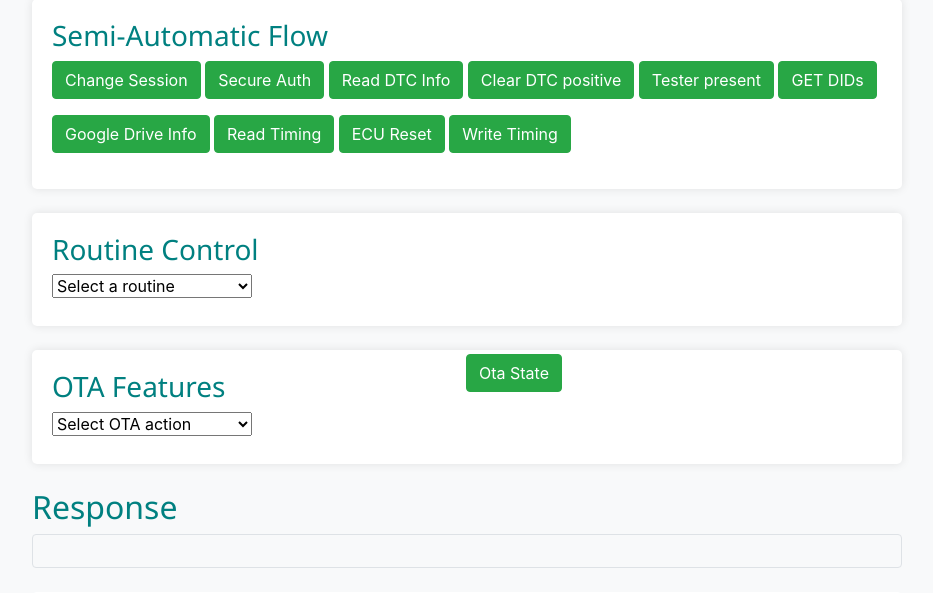
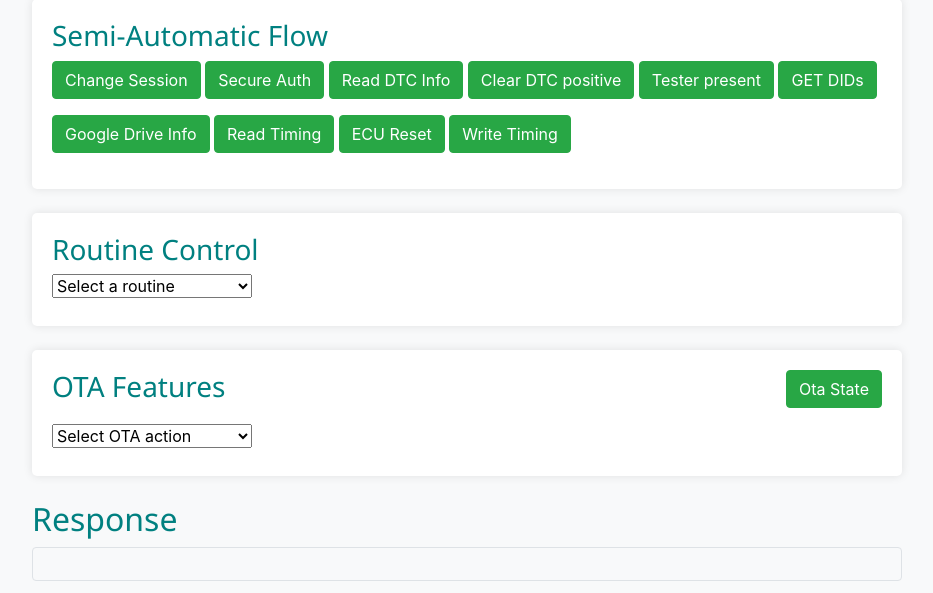
Before and after one commit to CatalinGP/backend_repo, a Flask app: page / in a window 1280 px wide. Shown: the part 683-1276 px from the top of the page, without its empty margins (173-1106 px from the left). Run offline with Flask 3, Linux system fonts and the light colour scheme; some libraries are stand-ins or nearby versions.

Commit message:
fix ota button

```diff
--- a/rest_api/templates/index.html
+++ b/rest_api/templates/index.html
@@ -119,8 +119,10 @@
         </div>
 
         <div class="btn-group-box mb-4">
-            <button id="ota-status-btn" class="btn btn-success mb-3" style="margin-right:25vw; margin-top:-2vh; float:right;" onclick="getOtaStatus('click')" ondblclick="getOtaStatus('dblclick')">Ota State</button>
+            <div style="display: flex; justify-content: space-between; ">
                 <h3 class="text-color">OTA Features</h3>
+                <button id="ota-status-btn" class="btn btn-success mb-3" style="float: right;" onclick="getOtaStatus('click')" ondblclick="getOtaStatus('dblclick')">Ota State</button>
+            </div>
             <select id="ota-actions-dropdown" class="form-select" style="max-width: 200px;" onchange="selectOtaAction()">
                 <option value="none" selected>Select OTA action</option>
                 <option value="UpdateSoftwareAction">Update Software Action</option>
```
Lines whose indentation alone changed are shown as unchanged.
